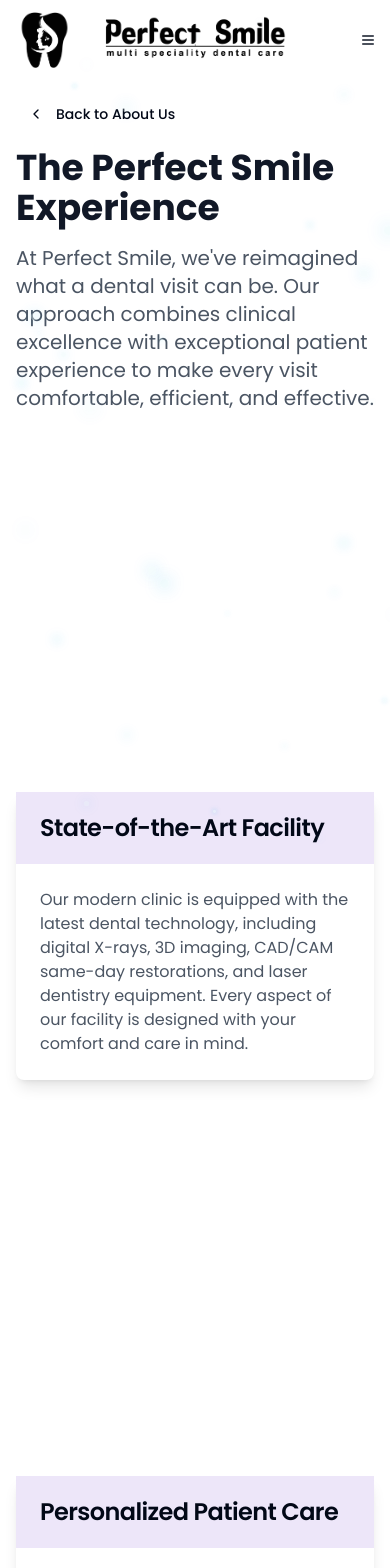
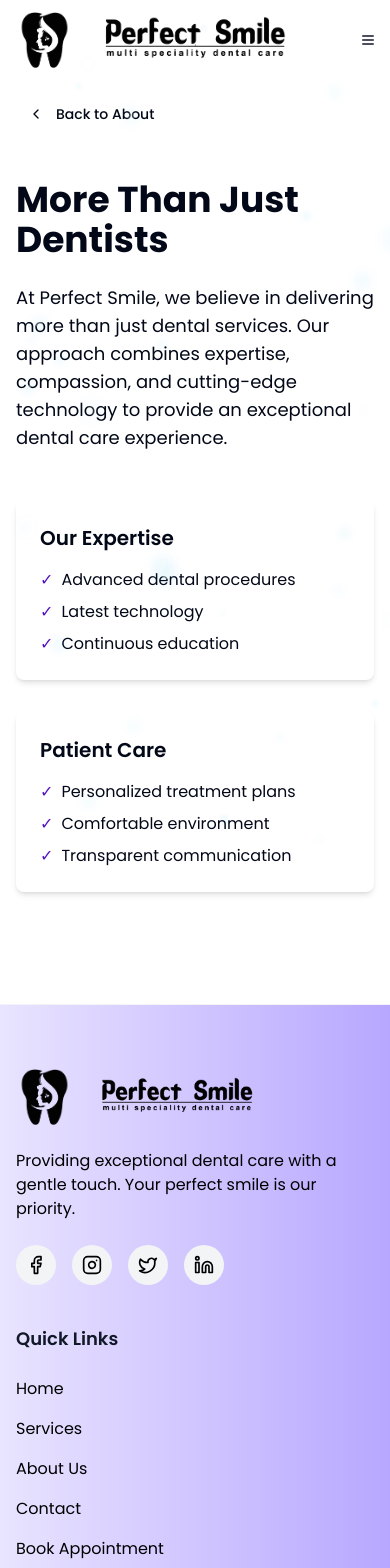
Before and after one commit to Kanikashreesivakumar/Perfect-smile-dental, a Next.js app: page /about/experience in a window 390 px wide. Shown: the top 1568 px of the page. Built offline with nearby package versions, Linux system fonts and the light colour scheme; grey boxes are pictures that could not be loaded.

Commit message:
changes were made into the website

```diff
--- a/app/about/experience/page.tsx
+++ b/app/about/experience/page.tsx
@@ -1,12 +1,10 @@
 "use client"
 
 import { motion } from "framer-motion"
-import { useInView } from "react-intersection-observer"
-import Image from "next/image"
 import { Button } from "@/components/ui/button"
 import Link from "next/link"
-import { Card, CardContent, CardHeader, CardTitle } from "@/components/ui/card"
 import { ChevronLeft } from "lucide-react"
+import { useInView } from "react-intersection-observer"
 
 export default function ExperiencePage() {
   const [ref, inView] = useInView({
@@ -14,88 +12,70 @@
     threshold: 0.1,
   })
 
-  const experiences = [
-    {
-      title: "State-of-the-Art Facility",
-      description:
-        "Our modern clinic is equipped with the latest dental technology, including digital X-rays, 3D imaging, CAD/CAM same-day restorations, and laser dentistry equipment. Every aspect of our facility is designed with your comfort and care in mind.",
-      image: "/images/about/advanced-equipment.png",
-    },
-    {
-      title: "Personalized Patient Care",
-      description:
-        "We believe in treating the person, not just their teeth. Our team takes the time to understand your concerns, preferences, and goals to create truly personalized treatment plans. We pride ourselves on building lasting relationships with our patients.",
-      image: "/images/about/patient-care.png",
-    },
-    {
-      title: "Comprehensive Services",
-      description:
-        "From routine check-ups to complex restorative procedures, we offer a full range of dental services under one roof. Our team of specialists means you won't need to be referred elsewhere, ensuring continuity of care throughout your treatment journey.",
-      image: "/images/about/team-photo.png",
-    },
-    {
-      title: "Comfort-Focused Environment",
-      description:
-        "We've designed our clinic to feel more like a spa than a dental office. Enjoy amenities like noise-cancelling headphones, warm blankets, aromatherapy, and entertainment options during your treatment. For anxious patients, we offer various sedation options to ensure a stress-free experience.",
-      image: "/images/about/clinic-exterior.png",
-    },
-  ]
-
   return (
     <div className="min-h-screen pt-24 pb-16">
       <div className="container px-4 mx-auto">
         <div className="mb-8">
           <Button asChild variant="ghost" size="sm" className="mb-4">
             <Link href="/about">
-              <ChevronLeft className="h-4 w-4 mr-1" /> Back to About Us
+              <ChevronLeft className="h-4 w-4 mr-1" /> Back to About
             </Link>
           </Button>
-          <h1 className="text-4xl font-bold text-gray-900 dark:text-white">The Perfect Smile Experience</h1>
-          <p className="text-xl text-gray-600 dark:text-gray-300 mt-4 max-w-3xl">
-            At Perfect Smile, we've reimagined what a dental visit can be. Our approach combines clinical excellence
-            with exceptional patient experience to make every visit comfortable, efficient, and effective.
-          </p>
         </div>
 
-        <div ref={ref} className="space-y-16 mt-12">
-          {experiences.map((experience, index) => (
-            <motion.div
-              key={index}
-              initial={{ opacity: 0, y: 50 }}
-              animate={inView ? { opacity: 1, y: 0 } : {}}
-              transition={{ duration: 0.6, delay: index * 0.2 }}
-              className={`flex flex-col ${index % 2 === 0 ? "md:flex-row" : "md:flex-row-reverse"} gap-8 items-center`}
-            >
-              <div className="md:w-1/2">
-                <div className="relative h-[300px] rounded-2xl overflow-hidden shadow-xl">
-                  <Image
-                    src={experience.image || "/placeholder.svg"}
-                    alt={experience.title}
-                    fill
-                    className="object-cover"
-                  />
-                </div>
+        <motion.div
+          ref={ref}
+          initial={{ opacity: 0, y: 20 }}
+          animate={inView ? { opacity: 1, y: 0 } : {}}
+          transition={{ duration: 0.6 }}
+          className="max-w-4xl mx-auto"
+        >
+          <h1 className="text-4xl md:text-5xl font-bold mb-6">More Than Just Dentists</h1>
+          <div className="prose max-w-none">
+            <p className="text-lg mb-6">
+              At Perfect Smile, we believe in delivering more than just dental services. Our approach combines expertise,
+              compassion, and cutting-edge technology to provide an exceptional dental care experience.
+            </p>
+
+            <div className="grid md:grid-cols-2 gap-8 my-12">
+              <div className="bg-white p-6 rounded-lg shadow-md">
+                <h3 className="text-xl font-semibold mb-4">Our Expertise</h3>
+                <ul className="space-y-2">
+                  <li className="flex items-center">
+                    <span className="text-primary mr-2">✓</span>
+                    Advanced dental procedures
+                  </li>
+                  <li className="flex items-center">
+                    <span className="text-primary mr-2">✓</span>
+                    Latest technology
+                  </li>
+                  <li className="flex items-center">
+                    <span className="text-primary mr-2">✓</span>
+                    Continuous education
+                  </li>
+                </ul>
               </div>
-              <div className="md:w-1/2">
-                <Card className="border-none shadow-lg">
-                  <CardHeader className="bg-primary/10 dark:bg-primary-dark/10">
-                    <CardTitle>{experience.title}</CardTitle>
-                  </CardHeader>
-                  <CardContent className="pt-6">
-                    <p className="text-gray-600 dark:text-gray-300">{experience.description}</p>
-                  </CardContent>
-                </Card>
+
+              <div className="bg-white p-6 rounded-lg shadow-md">
+                <h3 className="text-xl font-semibold mb-4">Patient Care</h3>
+                <ul className="space-y-2">
+                  <li className="flex items-center">
+                    <span className="text-primary mr-2">✓</span>
+                    Personalized treatment plans
+                  </li>
+                  <li className="flex items-center">
+                    <span className="text-primary mr-2">✓</span>
+                    Comfortable environment
+                  </li>
+                  <li className="flex items-center">
+                    <span className="text-primary mr-2">✓</span>
+                    Transparent communication
+                  </li>
+                </ul>
               </div>
-            </motion.div>
-          ))}
-        </div>
-
-        <div className="mt-16 text-center">
-          <h2 className="text-2xl font-bold mb-6 text-gray-900 dark:text-white">Ready to Experience the Difference?</h2>
-          <Button asChild size="lg" className="premium-button rounded-full">
-            <Link href="/appointment">Schedule Your Visit</Link>
-          </Button>
-        </div>
+            </div>
+          </div>
+        </motion.div>
       </div>
     </div>
   )
--- a/app/about/page.tsx
+++ b/app/about/page.tsx
@@ -26,36 +26,20 @@
   })
 
   const team = [
+
+
     {
-      name: "Dr. Sarah Johnson",
-      role: "Lead Dentist & Founder",
-      image: "/images/sab.png",
-      bio: "Dr. Johnson has over 15 years of experience in cosmetic and restorative dentistry. She graduated from Harvard Dental School and is committed to providing the highest quality care.",
-      credentials: ["DDS, Harvard University", "American Dental Association", "Academy of Cosmetic Dentistry"],
-    },
-    {
-      name: "Dr. Michael Chen",
-      role: "Orthodontist",
-      image: "/images/sab.png",
-      bio: "Dr. Chen specializes in orthodontics and is an expert in modern braces and clear aligner treatments. He is dedicated to creating beautiful, straight smiles for patients of all ages.",
-      credentials: [
-        "DMD, University of Pennsylvania",
-        "American Association of Orthodontists",
-        "Board Certified Orthodontist",
-      ],
-    },
-    {
-      name: "Dr. Emily Rodriguez",
+      name: "Dr.tamil selvan",
       role: "Pediatric Dentist",
       image: "/images/sab.png",
-      bio: "Dr. Rodriguez loves working with children and making dental visits fun and stress-free. She has a special way with young patients that puts them at ease.",
+      bio: "Dr. tamil selvan loves working with children and making dental visits fun and stress-free. She has a special way with young patients that puts them at ease.",
       credentials: ["DDS, UCLA", "American Academy of Pediatric Dentistry", "Board Certified Pediatric Dentist"],
     },
     {
-      name: "Dr. James Wilson",
+      name: "Dr.Anvisha",
       role: "Periodontist",
       image: "/images/sab.png",
-      bio: "Dr. Wilson is our gum health specialist with expertise in treating periodontal disease and performing gum surgeries with minimal discomfort.",
+      bio: "Dr.anvi is our gum health specialist with expertise in treating periodontal disease and performing gum surgeries with minimal discomfort.",
       credentials: [
         "DMD, Boston University",
         "American Academy of Periodontology",
@@ -122,30 +106,22 @@
               From routine checkups to complete smile makeovers — we make dental visits feel less like appointments and more like self-care. At Perfect Smile, you're not just a patient — you're family.
               </p>
               <div className="flex flex-row items-center space-x-4">
-                <Button
-                  asChild
-                  size="lg"
-                  className="bg-white text-primary hover:bg-white/80 hover:text-primary/80 transition-colors duration-200 shadow-md whitespace-nowrap"
-                >
-                  <Link
-                   href="/appointment"
-                   className="text-black hover:text-primary font-semibold transition-colors"
+                <Link href="/appointment">
+                  <Button
+                    size="lg"
+                    className="bg-white text-primary hover:bg-white/80 hover:text-primary/80 transition-colors duration-200 shadow-md whitespace-nowrap"
                   >
-                  Ready to smile?
-                  </Link>
-                </Button>
-                <Button
-                  asChild
-                  variant="outline"
-                  className="bg-white text-primary hover:bg-primary hover:text-purple-500 transition-colors duration-200 border-2 border-primary shadow-md whitespace-nowrap"
-                >
-                  <Link
-                    href="/about/ex"
-                    className="flex items-center w-full h-full px-6 py-3 "
+                    Ready to smile?
+                  </Button>
+                </Link>
+                <Link href="/about/experience">
+                  <Button
+                    variant="outline"
+                    className="bg-white text-primary hover:bg-primary hover:text-white transition-colors duration-200 border-2 border-primary shadow-md whitespace-nowrap flex items-center px-6 py-3"
                   >
-                    More than just Dentist<ChevronRight className="ml-2 h-5 w-5" />
-                  </Link>
-                </Button>
+                    More than just Dentist<ChevronRight className="ml-2 h-5 w-5"/>
+                  </Button>
+                </Link>
               </div>
             </motion.div>
             <motion.div
```
